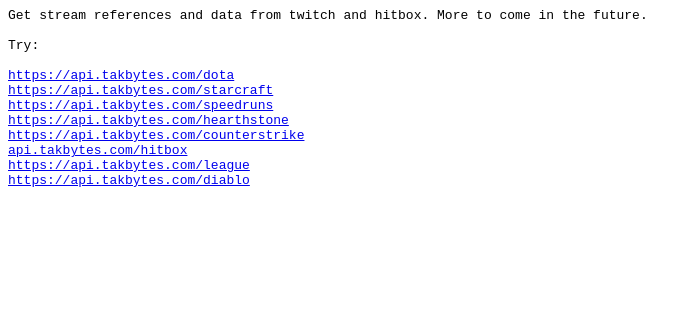
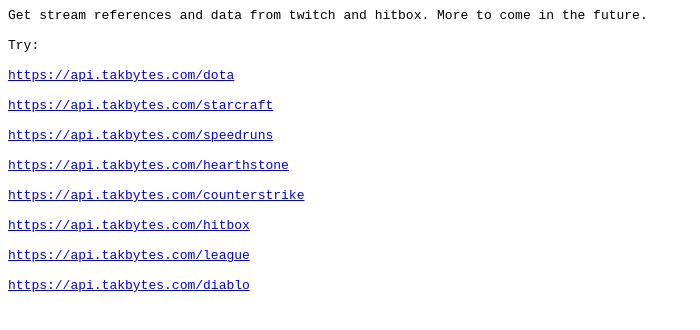
Before and after one commit to tadachi/streamaggro, a website: page index.html in a window 1280 px wide. Shown: the whole page, without its empty margins (0-700 px from the left). Drawn offline with Linux system fonts and the light colour scheme.

Commit message:
Small changes to index.html

```diff
--- a/index.html
+++ b/index.html
@@ -3,13 +3,13 @@
 
 Try:
 
-<a href="https://api.takbytes.com/dota">https://api.takbytes.com/dota</a>
-<a href="https://api.takbytes.com/starcraft">https://api.takbytes.com/starcraft</a>
-<a href="https://api.takbytes.com/speedruns">https://api.takbytes.com/speedruns</a>
-<a href="https://api.takbytes.com/hearthstone">https://api.takbytes.com/hearthstone</a>
-<a href="https://api.takbytes.com/counterstrikea">https://api.takbytes.com/counterstrike</a>
-<a href="https://api.takbytes.com/hitbox">api.takbytes.com/hitbox</a>
-<a href="https://api.takbytes.com/league">https://api.takbytes.com/league</a>
-<a href="https://api.takbytes.com/diablo">https://api.takbytes.com/diablo</a>
+<a href="https://api.takbytes.com/dota">https://api.takbytes.com/dota</a><br/>
+<a href="https://api.takbytes.com/starcraft">https://api.takbytes.com/starcraft</a><br/>
+<a href="https://api.takbytes.com/speedruns">https://api.takbytes.com/speedruns</a><br/>
+<a href="https://api.takbytes.com/hearthstone">https://api.takbytes.com/hearthstone</a><br/>
+<a href="https://api.takbytes.com/counterstrikea">https://api.takbytes.com/counterstrike</a><br/>
+<a href="https://api.takbytes.com/hitbox">https://api.takbytes.com/hitbox</a><br/>
+<a href="https://api.takbytes.com/league">https://api.takbytes.com/league</a><br/>
+<a href="https://api.takbytes.com/diablo">https://api.takbytes.com/diablo</a><br/>
 <!--api.takbytes.com/azubu-->
 </pre>
```
